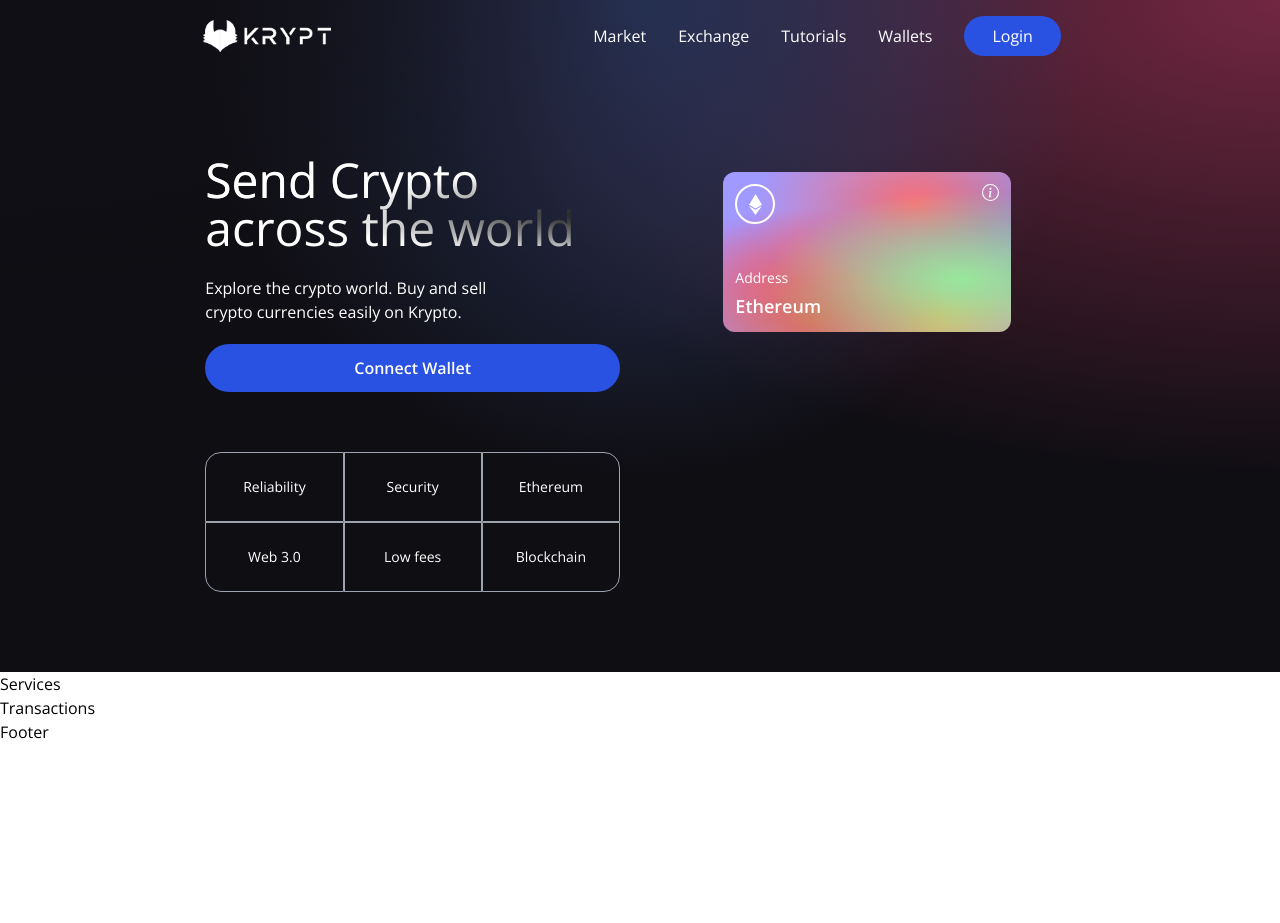
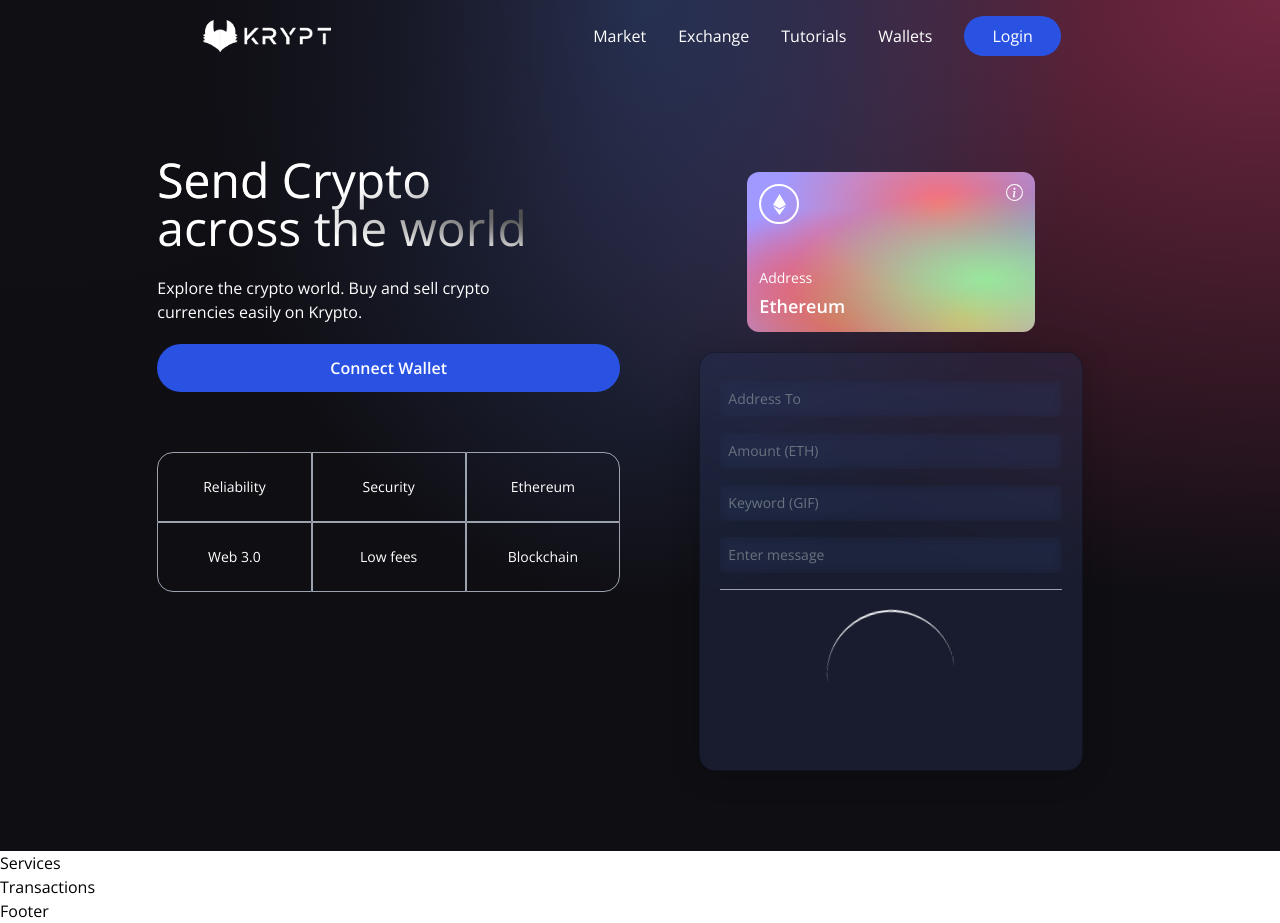
Before and after one commit to SunnyC0d3/krypt_web3, a React (Vite) app in the folder client/: page / in a window 1280 px wide. Before the commit the page ends 800 px from the top, so only its background shows below. Built offline with nearby package versions, Linux system fonts and the light colour scheme.

Commit message:
finished frontend side of welcome

```diff
--- a/client/package.json
+++ b/client/package.json
@@ -10,6 +10,7 @@
     "preview": "vite preview"
   },
   "dependencies": {
+    "@tailwindcss/forms": "^0.5.9",
     "ethers": "^6.13.2",
     "react": "^18.3.1",
     "react-dom": "^18.3.1",
--- a/client/src/components/Loader.jsx
+++ b/client/src/components/Loader.jsx
@@ -1,6 +1,8 @@
 function Loader() {
     return (
-        <h1>Loader</h1>
+        <div className="flex justify-center items-center py-3">
+            <div className="animate-spin rounded-full h-32 w-32 border-b-2 border-white-700"></div>
+        </div>
     );
 }
 
--- a/client/src/components/Welcome.jsx
+++ b/client/src/components/Welcome.jsx
@@ -6,13 +6,29 @@
 
 const commonStyles = 'min-h-[70px] sm:px-0 px-2 sm:min-w-[120px] flex justify-center items-center border-[0.5px] border-gray-400 text-sm font-light text-white';
 
+const Input = ({ placeholder, name, type, value, handleChange }) => (
+    <input
+        placeholder={placeholder}
+        type={type}
+        step="0.0001"
+        value={value}
+        onChange={(e) => handleChange(e, name)}
+        className="my-2 w-full rounded-sm p-2 outline-none bg-transparent text-white border-none text-sm white-glassmorphism"
+    >
+
+    </input>
+);
+
 function Welcome() {
-    function connectWallet() {}
+
+    function connectWallet() { }
+
+    function handleSubmit() { }
 
     return (
         <div className="flex w-full justify-center items-center">
-            <div className="flex md:flex-row flex-col items-start justify-between md:p-20 py-12 px-4">
-                <div className="flex flex-1 justify-start flex-col md:mr-10">
+            <div className="flex mf:flex-row flex-col items-start justify-between md:p-20 py-12 px-4">
+                <div className="flex flex-1 justify-start flex-col mf:mr-10">
                     <h1 className="text-3xl sm:text-5xl text-white text-gradient py-1">Send Crypto <br /> across the world</h1>
                     <p className="text-left mt-5 text-white font-light md:w-9/12 w-11/12 text-base">Explore the crypto world. Buy and sell crypto currencies easily on Krypto.</p>
                     <button type="button" onClick={connectWallet} className="flex flex-row justify-center items-center my-5 bg-[#2952e3] p-3 rounded-full cursor-pointer hover:bg-[#2546bd]">
@@ -27,7 +43,7 @@
                         <div className={`rounded-br-2xl ${commonStyles}`}>Blockchain</div>
                     </div>
                 </div>
-                <div className="flex flex-col flex-1 items-center justify-start w-full md:mt-0 mt-10">
+                <div className="flex flex-col flex-1 items-center justify-start w-full mf:mt-0 mt-10">
                     <div className="p-3 flex justify-end items-start flex-col rounded-xl h-40 sm:w-72 w-full my-5 eth-card .white-glassmorphism ">
                         <div className="flex justify-between flex-col w-full h-full">
                             <div className="flex justify-between items-start">
@@ -46,6 +62,20 @@
                             </div>
                         </div>
                     </div>
+                    <div className="p-5 sm:w-96 w-full flex flex-col justify-start items-center blue-glassmorphism">
+                        <Input placeholder="Address To" name="addressTo" type="text" handleChange={() => { }} />
+                        <Input placeholder="Amount (ETH)" name="amount" type="number" handleChange={() => { }} />
+                        <Input placeholder="Keyword (GIF)" name="keyword" type="text" handleChange={() => { }} />
+                        <Input placeholder="Enter message" name="message" type="text" handleChange={() => { }} />
+                        <span className="h-[1px] w-full bg-gray-400 my-2"></span>
+                        {
+                            true
+                                ?
+                                (<Loader />)
+                                :
+                                (<button type="button" onClick={handleSubmit} className="text-white w-full mt-2 border-[1px] p-2 border-[#3d4f7c] rounded-full cursor-pointer">Send Now</button>)
+                        }
+                    </div>
                 </div>
             </div>
         </div>
--- a/client/tailwind.config.js
+++ b/client/tailwind.config.js
@@ -1,8 +1,36 @@
 /** @type {import('tailwindcss').Config} */
 module.exports = {
-  content: ["./src/**/*.{html,js,jsx}"],
+  purge: ["./src/**/*.{js,jsx,ts,tsx}", "./public/index.html"],
+  mode: "jit",
+  darkMode: false, // or 'media' or 'class'
   theme: {
+    fontFamily: {
+      display: ["Open Sans", "sans-serif"],
+      body: ["Open Sans", "sans-serif"],
+    },
+    extend: {
+      screens: {
+        mf: "990px",
+      },
+      keyframes: {
+        "slide-in": {
+          "0%": {
+            "-webkit-transform": "translateX(120%)",
+            transform: "translateX(120%)",
+          },
+          "100%": {
+            "-webkit-transform": "translateX(0%)",
+            transform: "translateX(0%)",
+          },
+        },
+      },
+      animation: {
+        "slide-in": "slide-in 0.5s ease-out",
+      },
+    },
+  },
+  variants: {
     extend: {},
   },
-  plugins: [],
-}
+  plugins: [require("@tailwindcss/forms")],
+};
```
Also changed, not shown: 1 other file (tests, documents, lock files or other folders).
